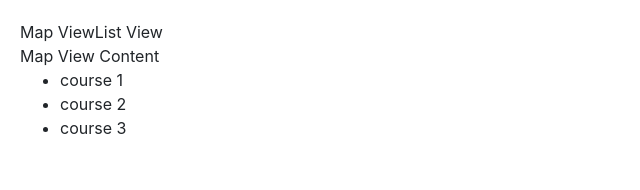
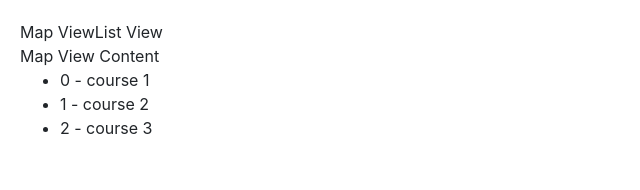
Before and after one commit to kmid5280/angular-app-1, an Angular app: page / in a window 1280 px wide. Shown: the top 190 px of the page, without its empty margins (0-640 px from the left). Built offline with nearby package versions, Linux system fonts and the light colour scheme.

Commit message:
add index number to course list

```diff
--- a/src/app/app.component.html
+++ b/src/app/app.component.html
@@ -34,7 +34,7 @@
 </div>
 
 <ul>
-    <li *ngFor="let course of courses">
-        {{course.name}}
+    <li *ngFor="let course of courses; index as i">
+        {{ i }} - {{ course.name }}
     </li>
 </ul>
```
